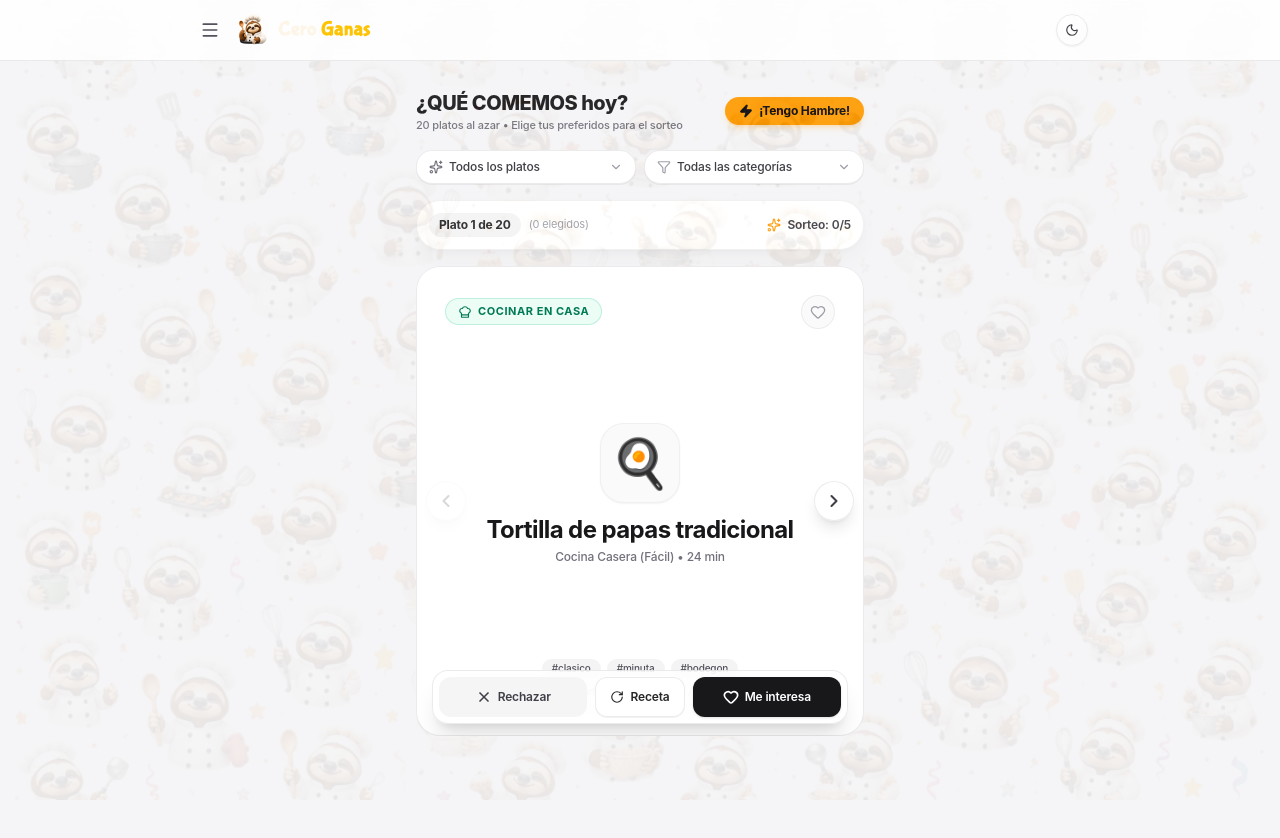
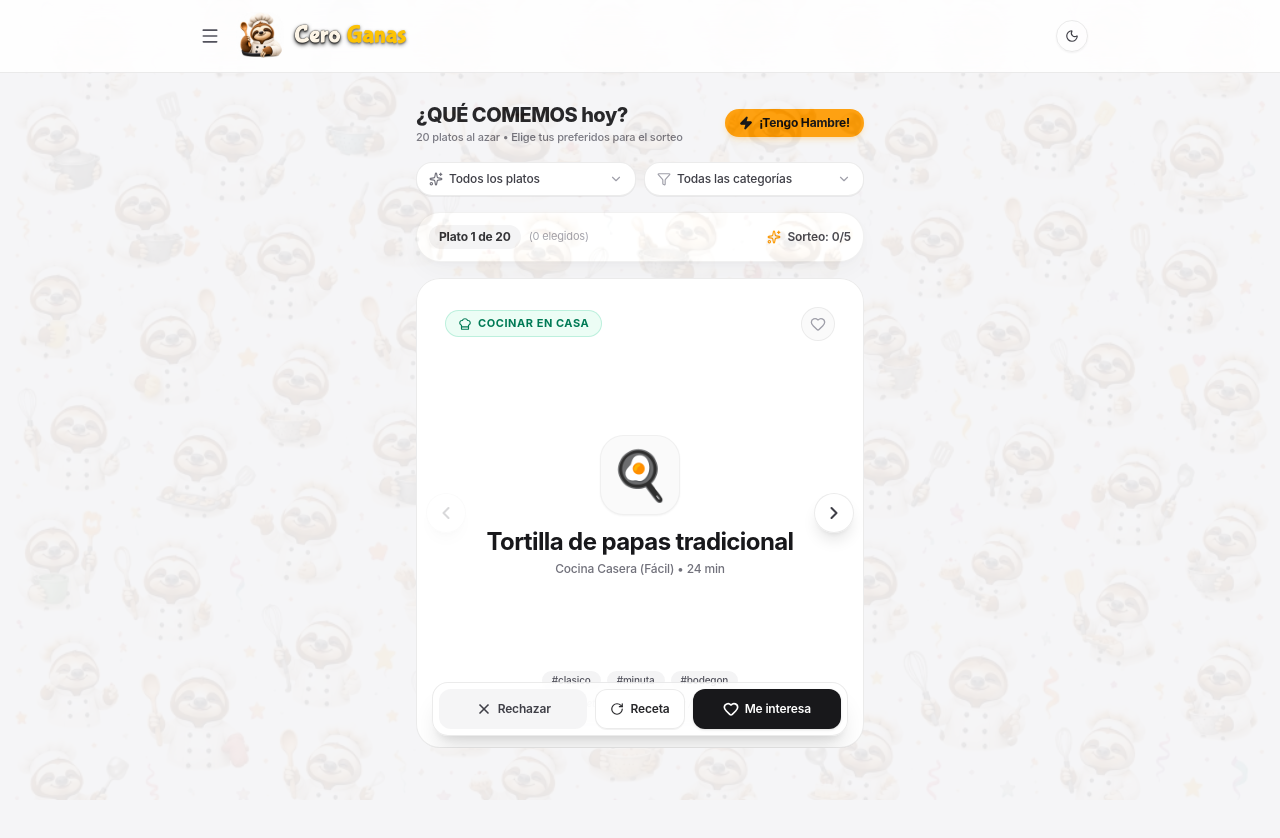
Before and after one commit to dsoria-844/CeroGanasApp, a React (Vite) app: page / in a window 1280 px wide. Shown: the top 838 px of the page. Built offline with nearby package versions, Linux system fonts and the light colour scheme.

Commit message:
style: increase header logo size and enhance drop shadow on Cero title

```diff
--- a/src/components/Header.tsx
+++ b/src/components/Header.tsx
@@ -53,16 +53,26 @@ export const Header: React.FC<HeaderProps> = ({
             <img
               src="/app-logo.jpg"
               alt="Cero Ganas"
-              className="w-8 h-8 rounded-xl object-cover"
+              className="w-11 h-11 sm:w-12 sm:h-12 rounded-2xl object-cover"
             />
             <h1
-              className="text-lg sm:text-xl font-extrabold tracking-wide flex items-center gap-1 select-none"
+              className="text-xl sm:text-2xl font-extrabold tracking-wide flex items-center gap-1.5 select-none"
               style={{ fontFamily: "'Bubblegum Sans', 'Fredoka', cursive, sans-serif" }}
             >
-              <span style={{ color: '#FDF5E7' }}>
+              <span
+                style={{
+                  color: '#FDF5E7',
+                  textShadow: '0 2px 4px rgba(0,0,0,0.75), 0 1px 2px rgba(0,0,0,0.85), 0 0 1px rgba(0,0,0,0.9)'
+                }}
+              >
                 Cero
               </span>
-              <span style={{ color: '#FDC305' }}>
+              <span
+                style={{
+                  color: '#FDC305',
+                  textShadow: '0 2px 4px rgba(0,0,0,0.35), 0 1px 2px rgba(0,0,0,0.45)'
+                }}
+              >
                 Ganas
               </span>
             </h1>
```
